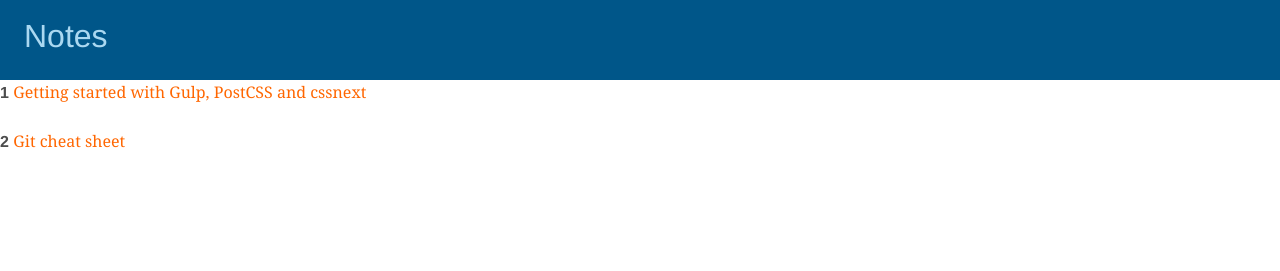
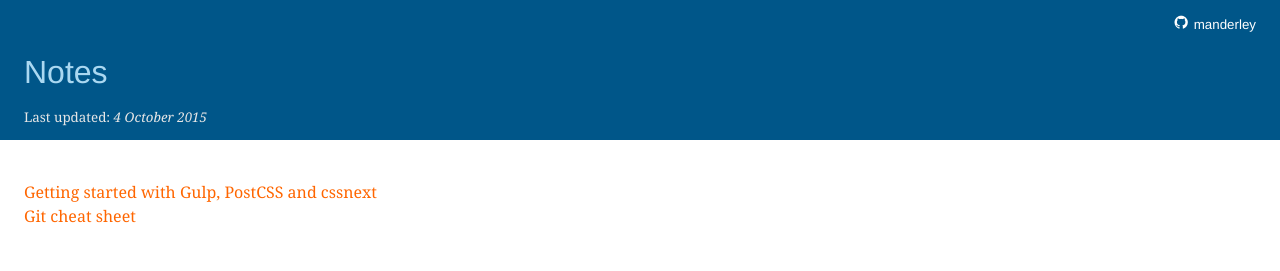
Before and after one commit to manderley/notes, a website: page index.html in a window 1280 px wide. Drawn offline with Linux system fonts and the light colour scheme.

Commit message:
Styling unification

```diff
--- a/css/styles.css
+++ b/css/styles.css
@@ -61,6 +61,10 @@
 	font-size: calc(var(--baseFontSize) / 1.2);
 }
 
+time {
+	font-style: italic;
+}
+
 :--heading {
 	margin: 0;
 	font-weight: normal;
@@ -92,14 +96,26 @@
 	margin: 0 0 var(--baseFontSize);
 }
 
-ol {
-	counter-reset: section;
+ul, ol {
 	list-style-type: none;
-	margin: 0;
 	padding: 0;
 }
 
-ol li {
+ul {
+	margin: 0 0 var(--baseUnit);
+}
+
+ol.instructions {
+	counter-reset: section;
+	margin: 0;
+}
+
+ol.instructions li::before {
+	counter-increment: section;
+	content: counters(section,".") " ";
+}
+
+.instructions li {
 	margin-bottom: var(--baseUnit);
 }
 
@@ -128,14 +144,3 @@
 ol.instructions--nested li:last-child {
 	margin-bottom: calc(var(--baseUnit) * 2);
 }
-
-ol li::before {
-	counter-increment: section;
-	content: counters(section,".") " ";
-}
-
-ul {
-	list-style-type: none;
-	margin: 0 0 var(--baseUnit);
-	padding: 0;
-}
--- a/index.html
+++ b/index.html
@@ -9,15 +9,21 @@
 <body>
 
   <header>
+    <nav>
+      <ul class="site-navigation">
+        <li class="site-navigation__item"><a href="https://github.com/manderley" title="Go to GitHub profile" class="site-navigation__link icon-mark-github">manderley</a></li>
+      </ul>
+    </nav>
     <h1>Notes</h1>
+    <span class="metadata">Last updated: <time>4 October 2015</time></span>
   </header>
 
-  <div class="main-content">
-    <ol>
-      <li><a href="gulpPostCSScssnext.html">Getting started with Gulp, PostCSS and cssnext</a></li>
-      <li><a href="gitCheatSheet.html">Git cheat sheet</a></li>
+  <main>
+    <ol class="index">
+      <li class="index__item"><a href="gulpPostCSScssnext.html">Getting started with Gulp, PostCSS and cssnext</a></li>
+      <li class="index__item"><a href="gitCheatSheet.html">Git cheat sheet</a></li>
     </ol>
-  </div>
+  </main>
 
   <script>
     (function(i,s,o,g,r,a,m){i['GoogleAnalyticsObject']=r;i[r]=i[r]||function(){(i[r].q=i[r].q||[]).push(arguments)},i[r].l=1*new Date();a=s.createElement(o),
```
Also changed, not shown: gulpPostCSScssnext.html (+4 -4 lines), dist/css/main.css.
